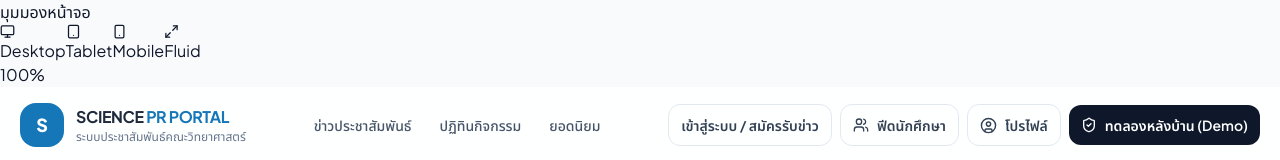
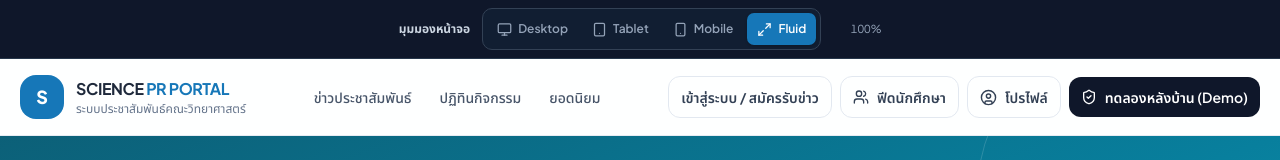
Before and after one commit to honeyteaboy/science-pr-portal, a Next.js app: page / in a window 1280 px wide. Shown: the top 160 px of the page. Built offline with nearby package versions, Linux system fonts and the light colour scheme; no server answers; the database is empty.

Commit message:
Style manual device viewport presets

```diff
--- a/app/globals.css
+++ b/app/globals.css
@@ -137,3 +137,157 @@ textarea::placeholder {
     box-shadow: none !important;
   }
 }
+
+
+/* Manual viewport presets inspired by the reference repository's DeviceSimulatorBar. */
+.device-mode-shell {
+  min-height: 100vh;
+  background: #eaf0f5;
+}
+.device-mode-toolbar {
+  position: sticky;
+  top: 0;
+  z-index: 100;
+  width: 100%;
+  border-bottom: 1px solid #26364a;
+  background: #0f172a;
+  color: #e2e8f0;
+}
+.device-mode-toolbar-inner {
+  display: flex;
+  min-height: 52px;
+  max-width: 1600px;
+  margin: 0 auto;
+  padding: 8px 16px;
+  align-items: center;
+  justify-content: center;
+  gap: 12px;
+}
+.device-mode-label {
+  flex: 0 0 auto;
+  color: #cbd5e1;
+  font-size: 12px;
+  font-weight: 700;
+}
+.device-mode-options {
+  display: flex;
+  align-items: center;
+  gap: 4px;
+  padding: 4px;
+  border: 1px solid #334155;
+  border-radius: 10px;
+  background: #111e32;
+}
+.device-mode-button {
+  display: inline-flex;
+  min-height: 32px;
+  align-items: center;
+  justify-content: center;
+  gap: 6px;
+  padding: 6px 10px;
+  border: 0;
+  border-radius: 7px;
+  background: transparent;
+  color: #94a3b8;
+  cursor: pointer;
+  font-size: 12px;
+  font-weight: 600;
+  white-space: nowrap;
+  transition: background-color 150ms ease, color 150ms ease;
+}
+.device-mode-button:hover {
+  background: #26364a;
+  color: #fff;
+}
+.device-mode-button.is-active {
+  background: #1677b8;
+  color: #fff;
+  box-shadow: 0 1px 3px rgb(0 0 0 / 20%);
+}
+.device-mode-button:focus-visible {
+  outline: 2px solid #7dd3fc;
+  outline-offset: 2px;
+}
+.device-mode-current {
+  min-width: 48px;
+  color: #94a3b8;
+  font-size: 11px;
+  font-variant-numeric: tabular-nums;
+  text-align: right;
+}
+.device-mode-frame {
+  width: 100%;
+  min-height: calc(100vh - 52px);
+  margin: 0 auto;
+  background: #f8fafc;
+  transition: width 180ms ease, max-width 180ms ease, margin 180ms ease;
+}
+.device-mode-shell[data-device-mode="desktop"] .device-mode-frame {
+  width: 100%;
+  max-width: 1440px;
+  margin: 16px auto;
+  overflow: hidden;
+  border: 1px solid #dbe4ed;
+  border-radius: 18px;
+  box-shadow: 0 8px 28px rgb(15 23 42 / 7%);
+}
+.device-mode-shell[data-device-mode="tablet"] .device-mode-frame {
+  width: 100%;
+  max-width: 768px;
+  margin: 16px auto;
+  overflow: hidden;
+  border: 1px solid #cbd5e1;
+  border-radius: 18px;
+  box-shadow: 0 12px 32px rgb(15 23 42 / 10%);
+}
+.device-mode-shell[data-device-mode="mobile"] .device-mode-frame {
+  width: 100%;
+  max-width: 390px;
+  margin: 16px auto;
+  overflow: hidden;
+  border: 8px solid #0f172a;
+  border-radius: 34px;
+  background: #f8fafc;
+  box-shadow: 0 18px 48px rgb(15 23 42 / 22%);
+}
+@media (max-width: 600px) {
+  .device-mode-toolbar-inner {
+    justify-content: flex-start;
+    gap: 8px;
+    padding: 7px 8px;
+  }
+  .device-mode-label { display: none; }
+  .device-mode-options {
+    flex: 1 1 auto;
+    justify-content: space-between;
+    min-width: 0;
+  }
+  .device-mode-button {
+    flex: 1 1 0;
+    gap: 4px;
+    padding: 6px 5px;
+    font-size: 11px;
+  }
+  .device-mode-current { display: none; }
+  .device-mode-shell[data-device-mode="desktop"] .device-mode-frame,
+  .device-mode-shell[data-device-mode="tablet"] .device-mode-frame,
+  .device-mode-shell[data-device-mode="mobile"] .device-mode-frame {
+    width: 100%;
+    max-width: 100%;
+    margin: 0;
+    border: 0;
+    border-radius: 0;
+    box-shadow: none;
+  }
+}
+@media print {
+  .device-mode-shell,
+  .device-mode-frame {
+    min-height: 0 !important;
+    margin: 0 !important;
+    max-width: none !important;
+    border: 0 !important;
+    border-radius: 0 !important;
+    box-shadow: none !important;
+  }
+}
```
